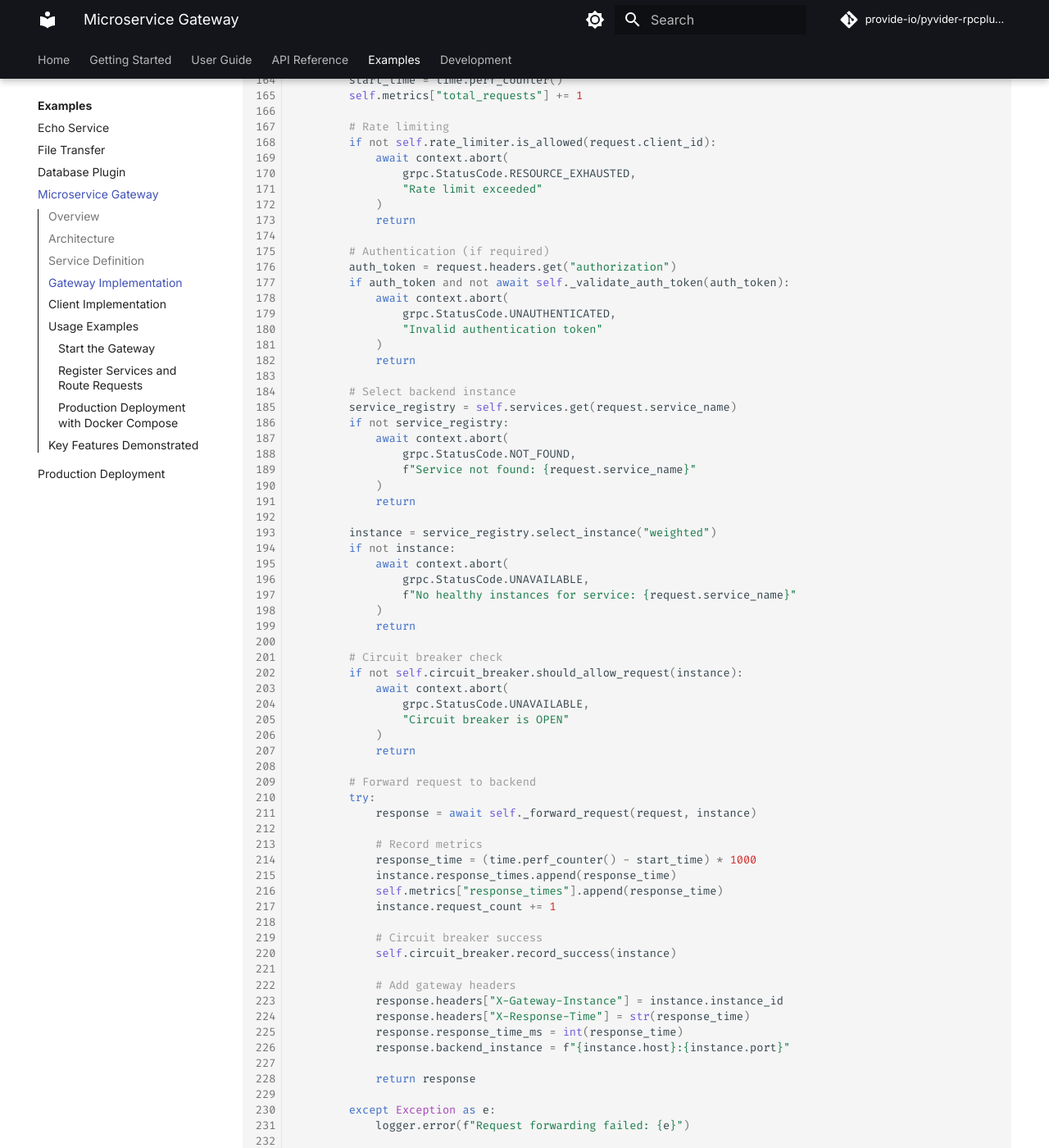
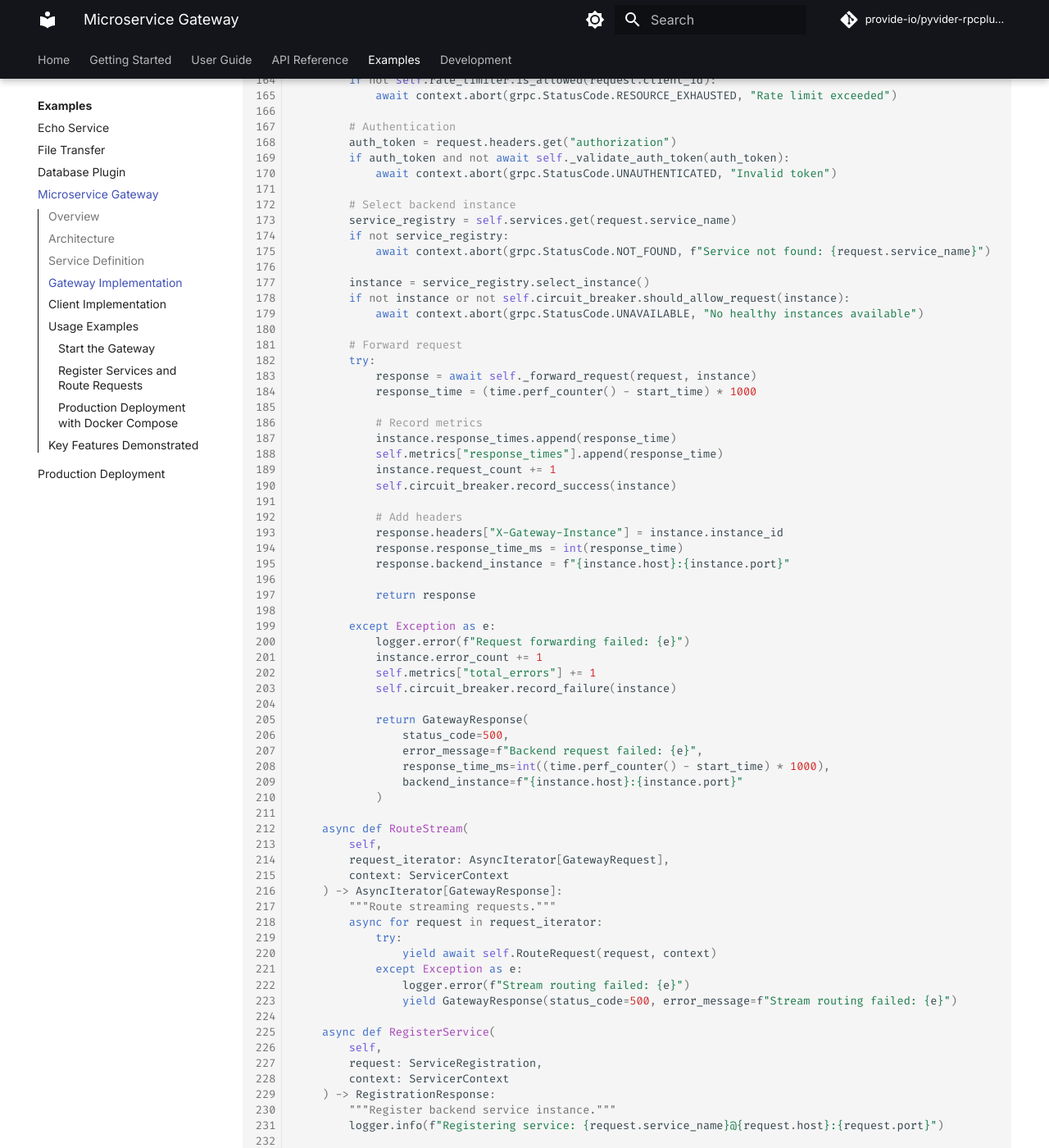
Before and after one commit to provide-io/pyvider-rpcplugin, an MkDocs documentation site: the page built from docs/examples/microservice-gateway.md, in a window 1280 px wide and 1400 px high, scrolled down 6295 px. Shown: the whole window at 82% size. Built offline with MkDocs 1.6.1 and Material for MkDocs 9.7.7, drawn with Linux system fonts in a browser that asks for light colours; comment, search, counter and statistics services are not loaded; the version menu is left out; some of the changed text lies outside the part shown.

Commit message:
🔼⚙️ [skip ci] auto-commit

```diff
--- a/docs/examples/microservice-gateway.md
+++ b/docs/examples/microservice-gateway.md
@@ -320,62 +316,35 @@ class GatewayServicer(GatewayServiceServicer):
 
         # Rate limiting
         if not self.rate_limiter.is_allowed(request.client_id):
-            await context.abort(
-                grpc.StatusCode.RESOURCE_EXHAUSTED,
-                "Rate limit exceeded"
-            )
-            return
+            await context.abort(grpc.StatusCode.RESOURCE_EXHAUSTED, "Rate limit exceeded")
 
-        # Authentication (if required)
+        # Authentication
         auth_token = request.headers.get("authorization")
         if auth_token and not await self._validate_auth_token(auth_token):
-            await context.abort(
-                grpc.StatusCode.UNAUTHENTICATED,
-                "Invalid authentication token"
-            )
-            return
+            await context.abort(grpc.StatusCode.UNAUTHENTICATED, "Invalid token")
 
         # Select backend instance
         service_registry = self.services.get(request.service_name)
         if not service_registry:
-            await context.abort(
-                grpc.StatusCode.NOT_FOUND,
-                f"Service not found: {request.service_name}"
-            )
-            return
+            await context.abort(grpc.StatusCode.NOT_FOUND, f"Service not found: {request.service_name}")
 
-        instance = service_registry.select_instance("weighted")
-        if not instance:
-            await context.abort(
-                grpc.StatusCode.UNAVAILABLE,
-                f"No healthy instances for service: {request.service_name}"
-            )
-            return
+        instance = service_registry.select_instance()
+        if not instance or not self.circuit_breaker.should_allow_request(instance):
+            await context.abort(grpc.StatusCode.UNAVAILABLE, "No healthy instances available")
 
-        # Circuit breaker check
-        if not self.circuit_breaker.should_allow_request(instance):
-            await context.abort(
-                grpc.StatusCode.UNAVAILABLE,
-                "Circuit breaker is OPEN"
-            )
-            return
-
-        # Forward request to backend
+        # Forward request
         try:
             response = await self._forward_request(request, instance)
+            response_time = (time.perf_counter() - start_time) * 1000
 
             # Record metrics
-            response_time = (time.perf_counter() - start_time) * 1000
             instance.response_times.append(response_time)
             self.metrics["response_times"].append(response_time)
             instance.request_count += 1
-
-            # Circuit breaker success
             self.circuit_breaker.record_success(instance)
 
-            # Add gateway headers
+            # Add headers
             response.headers["X-Gateway-Instance"] = instance.instance_id
-            response.headers["X-Response-Time"] = str(response_time)
             response.response_time_ms = int(response_time)
             response.backend_instance = f"{instance.host}:{instance.port}"
 
@@ -404,14 +371,10 @@ class GatewayServicer(GatewayServiceServicer):
         """Route streaming requests."""
         async for request in request_iterator:
             try:
-                response = await self.RouteRequest(request, context)
-                yield response
+                yield await self.RouteRequest(request, context)
             except Exception as e:
                 logger.error(f"Stream routing failed: {e}")
-                yield GatewayResponse(
-                    status_code=500,
-                    error_message=f"Stream routing failed: {e}"
-                )
+                yield GatewayResponse(status_code=500, error_message=f"Stream routing failed: {e}")
 
     async def RegisterService(
         self,
@@ -428,7 +391,6 @@ class GatewayServicer(GatewayServiceServicer):
             weight=request.weight or 1
         )
 
-        # Health check on registration
         if not await self._health_check_instance(instance):
             return RegistrationResponse(
                 success=False,
@@ -436,7 +398,6 @@ class GatewayServicer(GatewayServiceServicer):
             )
 
         self.services[request.service_name].add_instance(instance)
-
         logger.info(f"Service registered: {request.service_name} -> {request.instance_id}")
 
         return RegistrationResponse(
@@ -455,8 +416,6 @@ class GatewayServicer(GatewayServiceServicer):
         service_registry = self.services.get(request.service_name)
         if service_registry:
             service_registry.remove_instance(request.instance_id)
-
-            # Remove service if no instances left
             if not service_registry.instances:
                 del self.services[request.service_name]
 
```
Also changed, not shown: other parts of docs/examples/microservice-gateway.md (+1 -7 lines).
